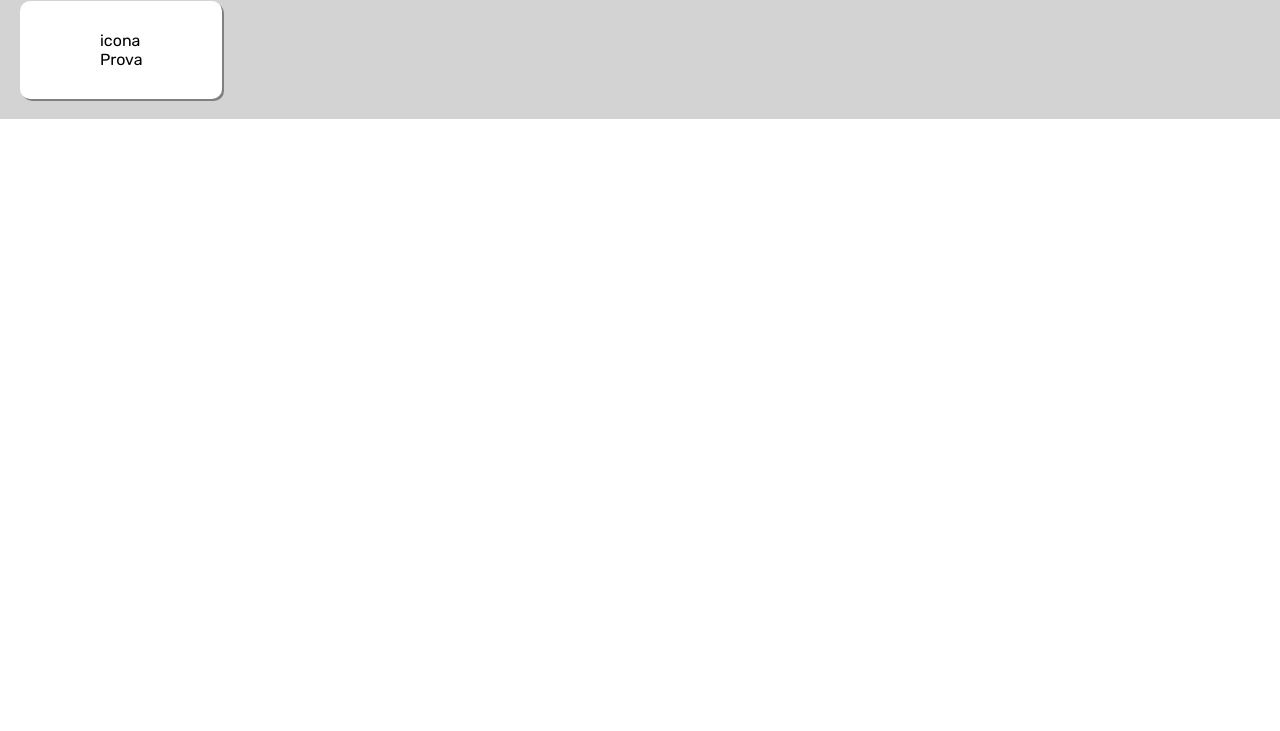
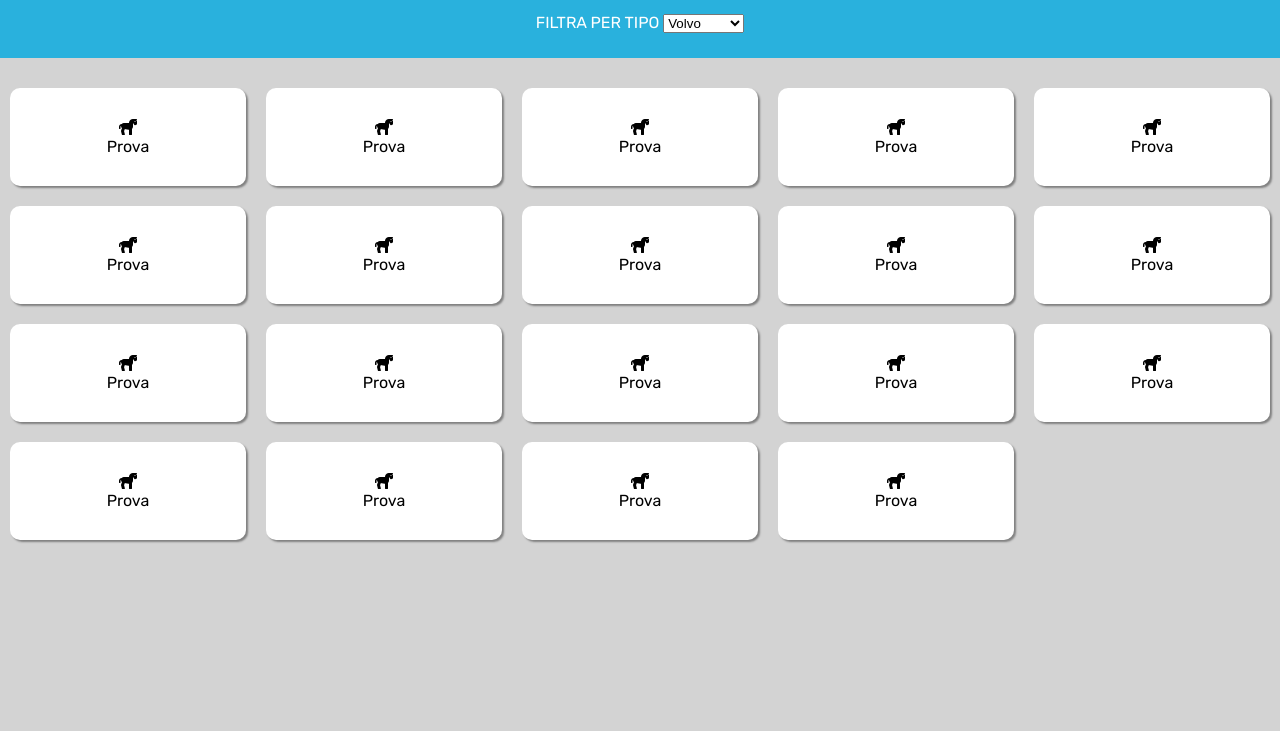
Before and after one commit to eliaraguso/js-es6-icons, a plain HTML site: page index.html in a window 1280 px wide. Shown: the part 69-800 px from the top of the page. Drawn offline with Linux system fonts and the light colour scheme.

Commit message:
creato ciclo JS per inserire le cards nell html

```diff
--- a/index.html
+++ b/index.html
@@ -12,6 +12,7 @@
     <link href="https://fonts.googleapis.com/css2?family=Acme&family=Rubik:ital,wght@0,300;0,400;0,500;0,600;0,700;0,800;0,900;1,300;1,400;1,500;1,600;1,700;1,800;1,900&display=swap" rel="stylesheet">
     <title>Document</title>
     <link rel="stylesheet" href="./style.css">
+    <link rel="stylesheet" href="https://cdnjs.cloudflare.com/ajax/libs/font-awesome/5.15.4/css/all.min.css" integrity="sha512-1ycn6IcaQQ40/MKBW2W4Rhis/DbILU74C1vSrLJxCq57o941Ym01SwNsOMqvEBFlcgUa6xLiPY/NS5R+E6ztJQ==" crossorigin="anonymous" referrerpolicy="no-referrer" />
 </head>
 <body>
     <header>
@@ -32,10 +33,19 @@
 
 
     <main>
-        <div class="card">
-            <div class="icon">icona</div>
-            <div class="text">Prova</div>
+        <div id="icons">
+            <div class="card">
+                <i class="fas fa-horse"></i>
+                <div class="cardText">Prova</div>
+            </div>
+
+
+
         </div>
+
+
+
+
     </main>
 
 
--- a/main.js
+++ b/main.js
@@ -0,0 +1,120 @@
+const icons = [
+	{
+	  name: 'apple-alt',
+	  family: 'fas',
+	  prefix: 'fa-',
+	  category: "food"
+	},
+	{
+	  name: 'ice-cream',
+	  family: 'fas',
+	  prefix: 'fa-',
+	  category: "food"
+	},
+	{
+	  name: 'fish',
+	  family: 'fas',
+	  prefix: 'fa-',
+	  category: "food"
+	},
+	{
+	  name: 'lemon',
+	  family: 'fas',
+	  prefix: 'fa-',
+	  category: "food"
+	},
+	{
+	  name: 'hamburger',
+	  family: 'fas',
+	  prefix: 'fa-',
+	  category: "food"
+	},
+	{
+	  name: 'pizza-slice',
+	  family: 'fas',
+	  prefix: 'fa-',
+	  category: "food"
+	},
+	{
+	  name: 'beer',
+	  family: 'fas',
+	  prefix: 'fa-',
+	  category: "beverage"
+	},
+	{
+	  name: 'glass-whiskey',
+	  family: 'fas',
+	  prefix: 'fa-',
+	  category: "beverage"
+	},
+	{
+	  name: 'wine-bottle',
+	  family: 'fas',
+	  prefix: 'fa-',
+	  category: "beverage"
+	},
+	{
+	  name: 'cocktail',
+	  family: 'fas',
+	  prefix: 'fa-',
+	  category: "beverage"
+	},
+	{
+	  name: 'coffee',
+	  family: 'fas',
+	  prefix: 'fa-',
+	  category: "beverage"
+	},
+	{
+	  name: 'glass-martini',
+	  family: 'fas',
+	  prefix: 'fa-',
+	  category: "beverage"
+	},
+	{
+	  name: 'dragon',
+	  family: 'fas',
+	  prefix: 'fa-',
+	  category: "animal"
+	},
+	{
+	  name: 'kiwi-bird',
+	  family: 'fas',
+	  prefix: 'fa-',
+	  category: "animal"
+	},
+	{
+	  name: 'frog',
+	  family: 'fas',
+	  prefix: 'fa-',
+	  category: "animal"
+	},
+	{
+	  name: 'hippo',
+	  family: 'fas',
+	  prefix: 'fa-',
+	  category: "animal"
+	},
+	{
+	  name: 'otter',
+	  family: 'fas',
+	  prefix: 'fa-',
+	  category: "animal"
+	},
+	{
+	  name: 'horse',
+	  family: 'fas',
+	  prefix: 'fa-',
+	  category: "animal"
+	},
+  ];
+
+  // Milestone 1
+  // Partendo dalla seguente struttura dati , mostriamo in pagina tutte le icone disponibili come da layout.
+
+  icons.forEach((element) => {
+    document.getElementById("icons").innerHTML += `<div class="card">
+                                                            <i class="fas fa-horse"></i>
+                                                            <div class="cardText">Prova</div>
+                                                        </div>`
+  })
--- a/style.css
+++ b/style.css
@@ -17,23 +17,37 @@
 #headerTop {
     font-family: 'Acme', sans-serif;
     color: rgb(41, 177, 221);
+    font-size: 30px;
+    padding-left: 20px;
 }
 
 #headerBottom {
     background-color: rgb(41, 177, 221);
     text-align: center;
+    color: white;
+    line-height: 70px;
 }
 
 /* Main */
 main {
     background-color: lightgrey;
+    padding: 20px 0;
+    height: calc(100% - 127px);
+
+}
+
+#icons {
     display: flex;
-    padding: 20px 20px;
+    flex-wrap: wrap;
 }
 
 .card {
     background-color: white;
     padding: 30px 80px;
     border-radius: 10px;
-    box-shadow: 2px 2px grey;
+    box-shadow: 2px 2px 2px grey;
+    height:max-content;
+    width: calc((100% / 5) - 20px);
+    text-align: center;
+    margin: 10px 10px;
 }
```
